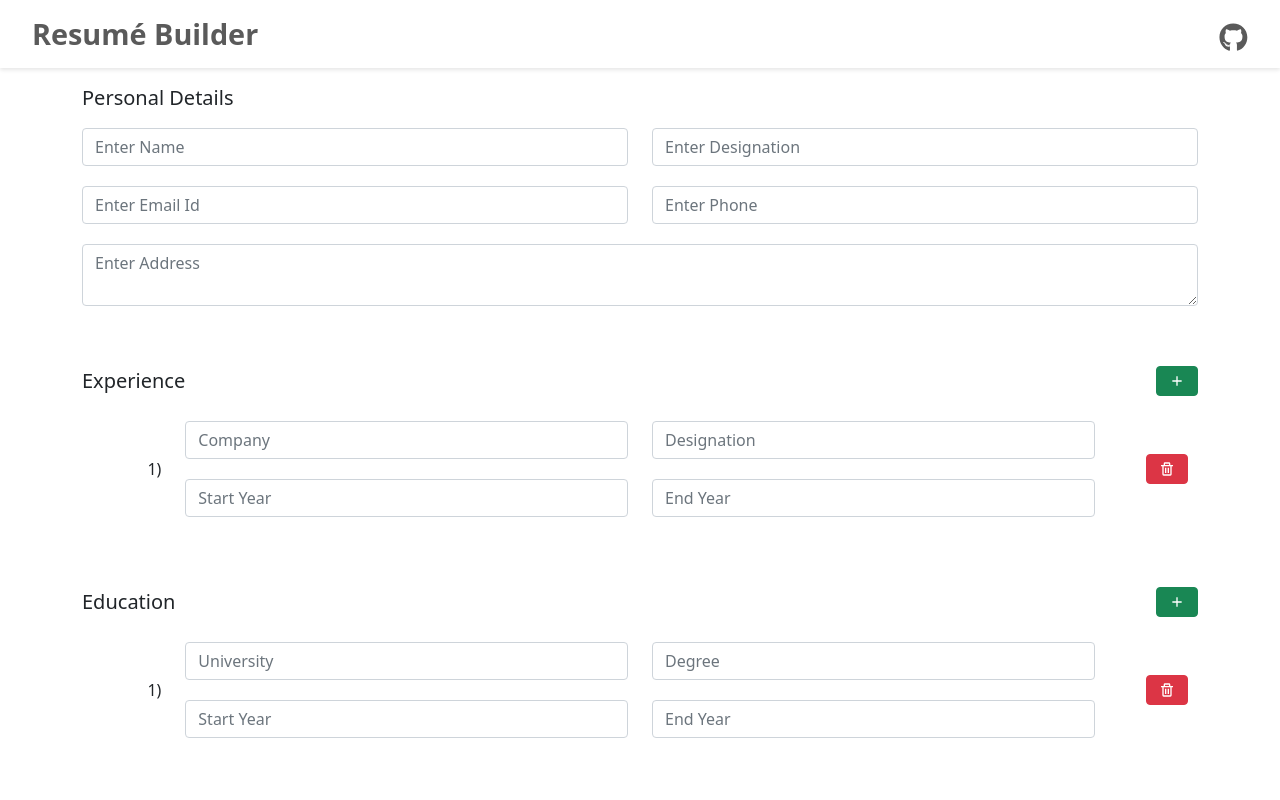
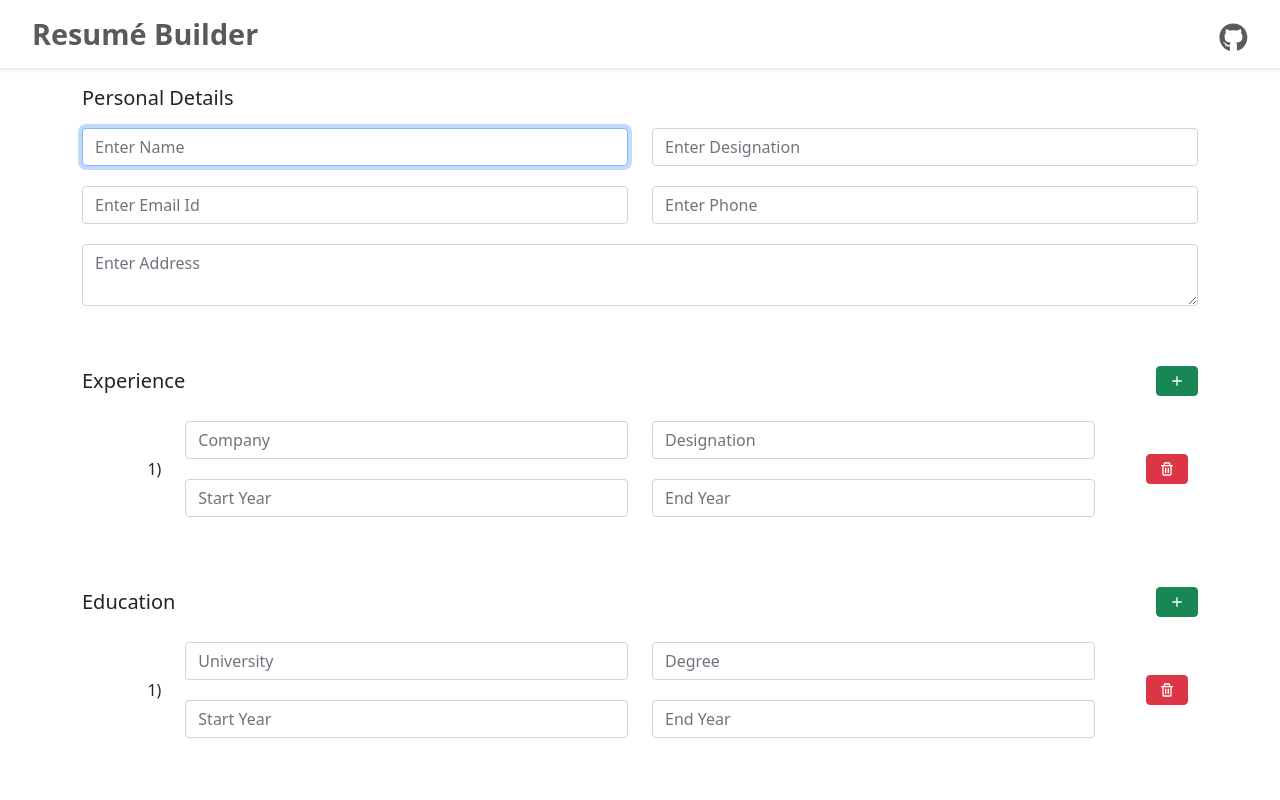
Before and after one commit to edwincj/resume-builder, a React (Create React App) app: page /new in a window 1280 px wide. Shown: the top 800 px of the page. Built offline with nearby package versions, Linux system fonts and the light colour scheme.

Commit message:
implemented a functionality using ref

```diff
--- a/src/Components/Edit/Personal/Personal.jsx
+++ b/src/Components/Edit/Personal/Personal.jsx
@@ -1,7 +1,10 @@
+import { useRef, useEffect } from "react";
 import "./Personal.css";
 import { Row, Col, Form } from "react-bootstrap";
 
 const Personal = ({ data, changeHandler }) => {
+  const firstRef = useRef(null);
+  useEffect(() => firstRef.current.focus());
   return (
     <div className="section">
       <div className="section-heading">Personal Details</div>
@@ -15,6 +18,7 @@ const Personal = ({ data, changeHandler }) => {
             placeholder="Enter Name"
             value={data.name}
             onChange={e => changeHandler({ name: e.target.value })}
+            ref={firstRef}
           />
         </Col>
 
```
